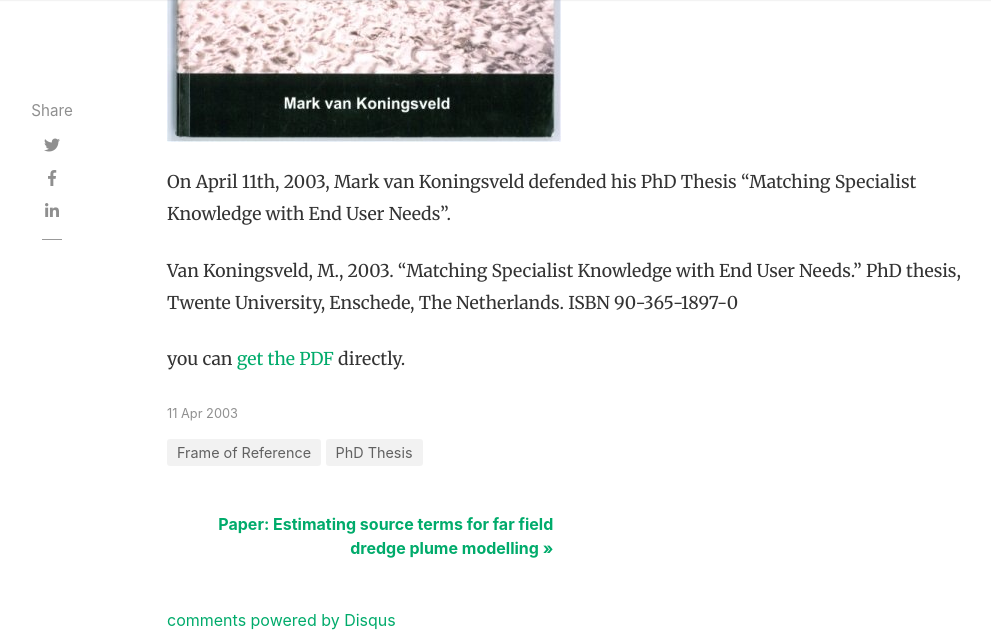
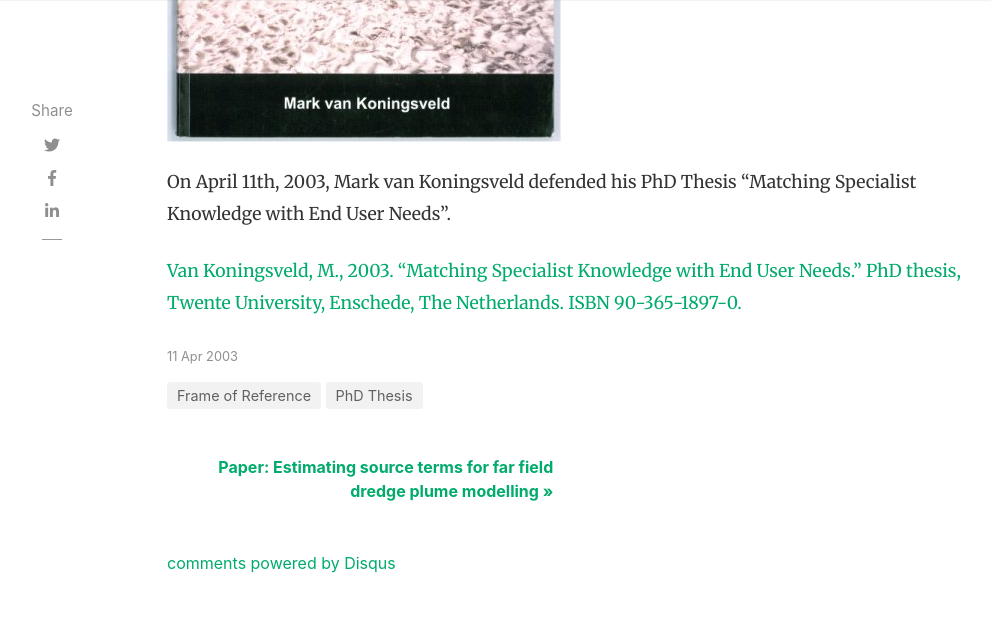
Before and after one commit to markvankoningsveld/markvankoningsveld.github.io, a Jekyll site: the page built from _posts/2003-04-11-mark-van-koningsveld-promoted.md, in a window 1280 px wide and 900 px high, scrolled down 785 px, cut to the strip 0-639 px from the top of the window. Shown: the whole strip, without its empty margins (118-1109 px from the left). Built offline with Jekyll 4.4.1, drawn with Linux system fonts in a browser that asks for light colours; nearby versions of some CDN libraries; comment, search, counter and statistics services are not loaded.

Commit message:
Fixed pdf download PhD thesis

```diff
--- a/_posts/2003-04-11-mark-van-koningsveld-promoted.md
+++ b/_posts/2003-04-11-mark-van-koningsveld-promoted.md
@@ -8,6 +8,4 @@ file_document_path: assets/documents/MainFile-PhD-MvK-def-03-03-2003-x800-D600.p
 ---
 On April 11th, 2003, Mark van Koningsveld defended his PhD Thesis "Matching Specialist Knowledge with End User Needs".
 
-Van Koningsveld, M., 2003. "Matching Specialist Knowledge with End User Needs." PhD thesis, Twente University, Enschede, The Netherlands. ISBN 90-365-1897-0
-
-you can [get the PDF]({{ site.url }}/assets/documents/MainFile-PhD-MvK-def-03-03-2003-x800-D600.pdf) directly.
+[Van Koningsveld, M., 2003. "Matching Specialist Knowledge with End User Needs." PhD thesis, Twente University, Enschede, The Netherlands. ISBN 90-365-1897-0.]({{ site.url }}/assets/documents/MainFile-PhD-MvK-def-03-03-2003-x800-D600.pdf)
```
